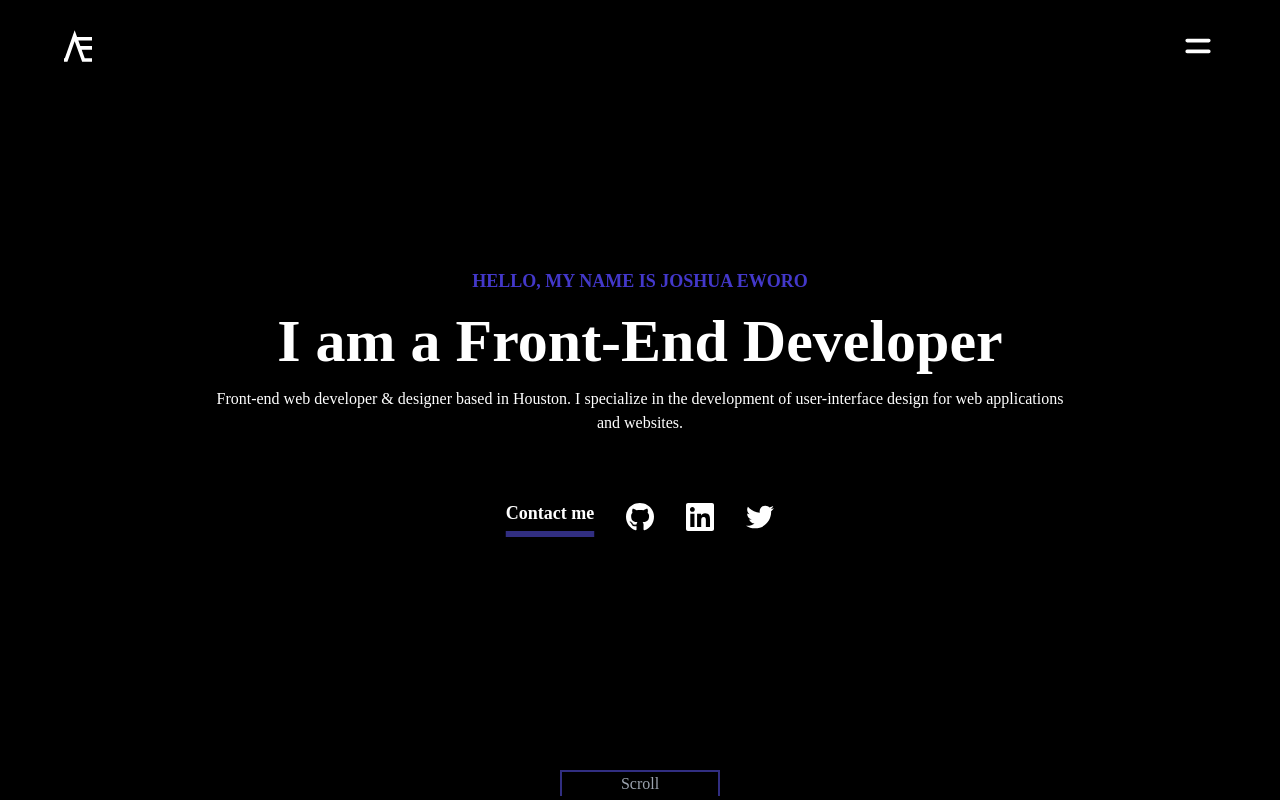
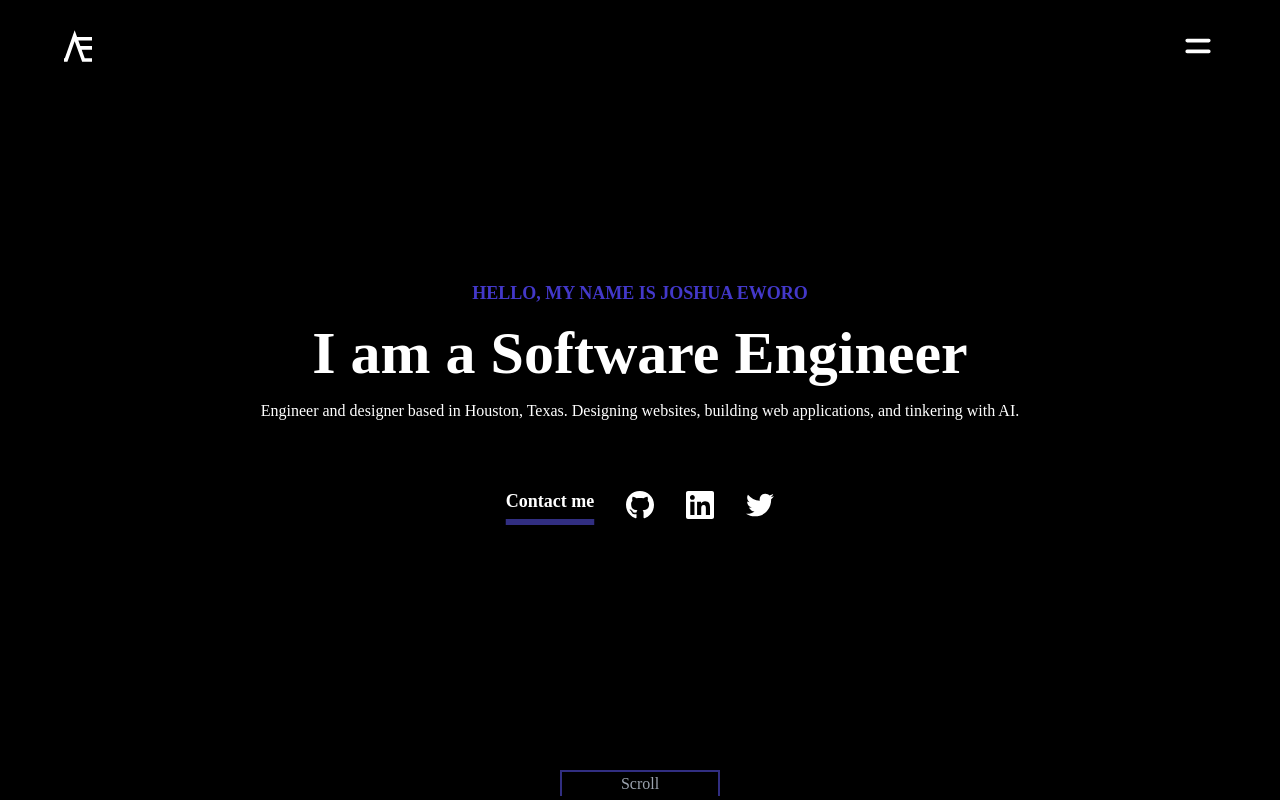
Before and after one commit to JoshuaEworo/Portfolio-Site, a Next.js app: page / in a window 1280 px wide. Shown: the top 800 px of the page. Built offline with nearby package versions, Linux system fonts and the light colour scheme; a web font is replaced by a local one; what @tailwindcss/typography would draw is missing.

Commit message:
Update index.js
Updated Page Hero to properly depict my job title.

```diff
--- a/pages/index.js
+++ b/pages/index.js
@@ -92,9 +92,8 @@ export default function Home() {
           <div className={styles.heroMain} >
             <div className={styles.heroText}>
               <h3 className={styles.heroH3}>HELLO, MY NAME IS JOSHUA EWORO</h3>
-              <h1>I am a Front-End Developer</h1>
-              <p>Front-end web developer &amp; designer based in Houston.
-                I specialize in the development of user-interface design for web applications and websites.</p>
+              <h1>I am a Software Engineer</h1>
+              <p>Engineer and designer based in Houston, Texas. Designing websites, building web applications, and tinkering with AI.</p>
             </div>
 
             <div className={styles.heroContact}>
```
